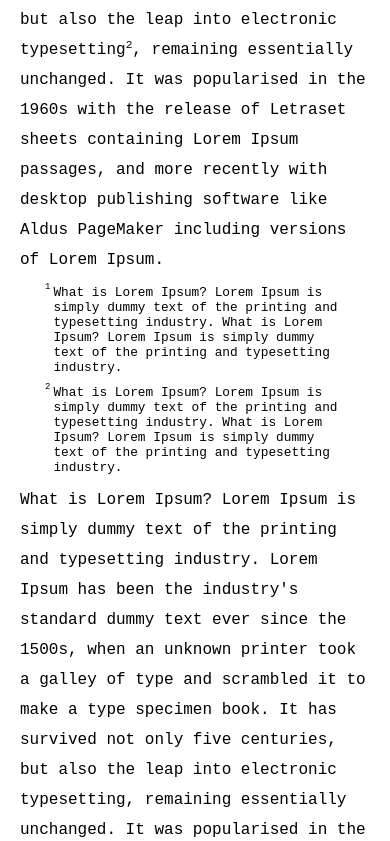
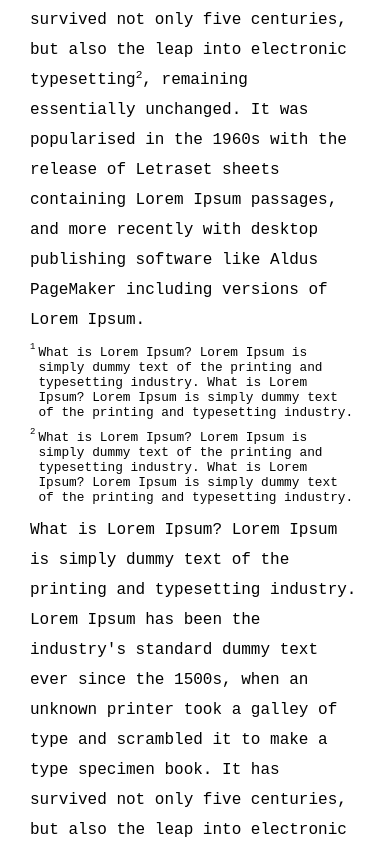
Before and after one commit to ibgrav/reclaim.agency, a Gatsby site: page / in a window 390 px wide. Shown: the part 1156-1997 px from the top of the page. Built offline with nearby package versions, Linux system fonts and the light colour scheme; Gatsby itself is replaced by a stand-in of ours.

Commit message:
breakpoints

```diff
--- a/src/components/row.js
+++ b/src/components/row.js
@@ -1,50 +1,58 @@
 import React from 'react'
 import styled from 'styled-components'
 
-const firstBreak = '@media screen and (max-width: 900px)';
-const secondBreak = '@media screen and (max-width: 500px)';
+const firstBreak = '@media screen and (max-width: 1000px)';
+const secondBreak = '@media screen and (max-width: 850px)';
+const thirdBreak = '@media screen and (max-width: 700px)';
 
-const FlexBox = styled.div`
+const Flex = styled.div`
   display: flex;
   flex-flow: row;
   justify-content: center;
   padding: 20px 0;
+  ${props => console.log(props.hasImg)}
 
   img {
     width: 80vw;
   }
 
-  ${firstBreak} {
+  ${thirdBreak} {
     flex-flow: column;
-    padding: 0 20px;
+    padding: 0 ${props => props.hasImg ? 0 : 20}px;
     box-sizing: border-box;
 
     img {
+      margin: 30px 0 20px 0;
       width: 100%;
     }
   }
 `
 
-const LeftBox = styled.div`
+const Left = styled.div`
   flex: 1;
   text-align: center;
   align-self: auto;
-  padding-top: 10px;
+  padding: 10px 10px 0px 10px;
 
-  ${firstBreak} {
+  ${thirdBreak} {
+    div {
+      padding: 30px 0 20px 0;
+    }
+
     :nth-child(2) {
       padding: 100px 0;
     }
   }
 `
 
-const RightBox = styled.div`
+const Right = styled.div`
   flex: 1;
+  padding: 0 10px;
 
   p {
     display: flex;
     margin: auto;
-    width: 300px;
+    max-width: 300px;
     font-size: 0.8em;
     line-height: initial;
     padding-top: 10px;
@@ -55,14 +63,35 @@
     padding-right: 3px;
     font-size: 0.7em;
   }
+
+  ${firstBreak} {
+    flex: 2;
+  }
+  ${thirdBreak} {
+    p {
+      max-width: initial;
+    }
+  }
 `
 
 const CenterBox = styled.div`
   flex: 1;
-  min-width: 600px;
+  padding: 0 10px;
+  min-width: 500px;
+
+  ${firstBreak} {
+    flex: 2;
+  }
+
+  ${secondBreak} {
+    min-width: 400px;
+  }
+
+  ${thirdBreak} {
+    min-width: auto;
+  }
 
   h2, p {
-    max-width: 600px;
     margin: 0 auto;
   }
 
@@ -74,27 +103,23 @@
     font-size: 0.7em;
     line-height: 0;
   }
-
-  ${firstBreak} {
-    min-width: auto;
-  }
 `
 
 export default ({ left, center, right, img }) => {
   return (
-    <FlexBox>
+    <Flex hasImg={img !== undefined}>
       {img ? <img src={img} alt={img} /> :
         <>
-          <LeftBox>{left}</LeftBox>
+          <Left>{left}</Left>
           <CenterBox>{center}</CenterBox>
-          <RightBox>{right && Array.isArray(right) && right.map((item, i) => (
+          <Right>{right && Array.isArray(right) && right.map((item, i) => (
             <p key={i}>
               <sup>{item.num}</sup>
               {item.text}
             </p>
-          ))}</RightBox>
+          ))}</Right>
         </>
       }
-    </FlexBox>
+    </Flex>
   )
 }
```
